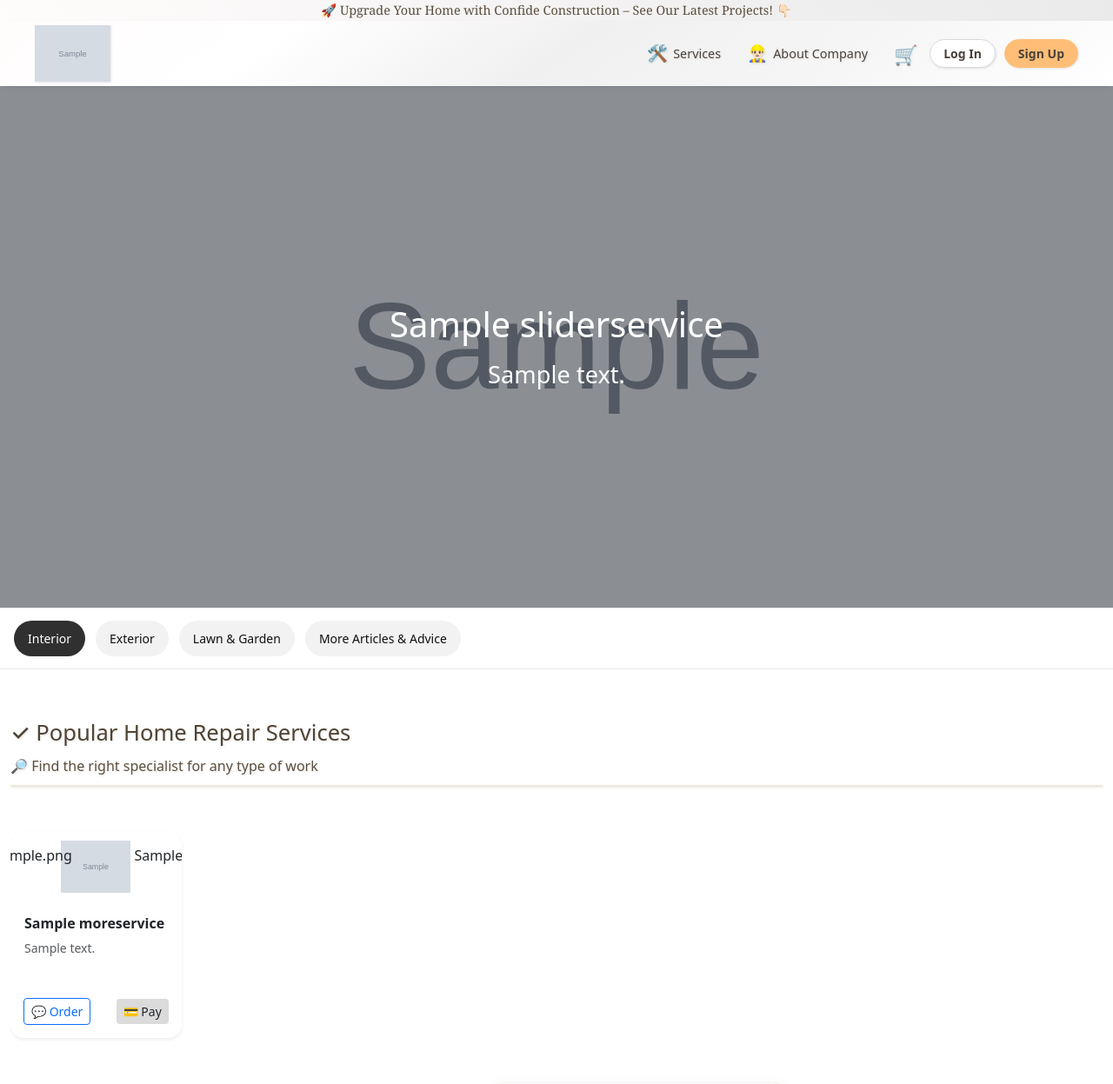
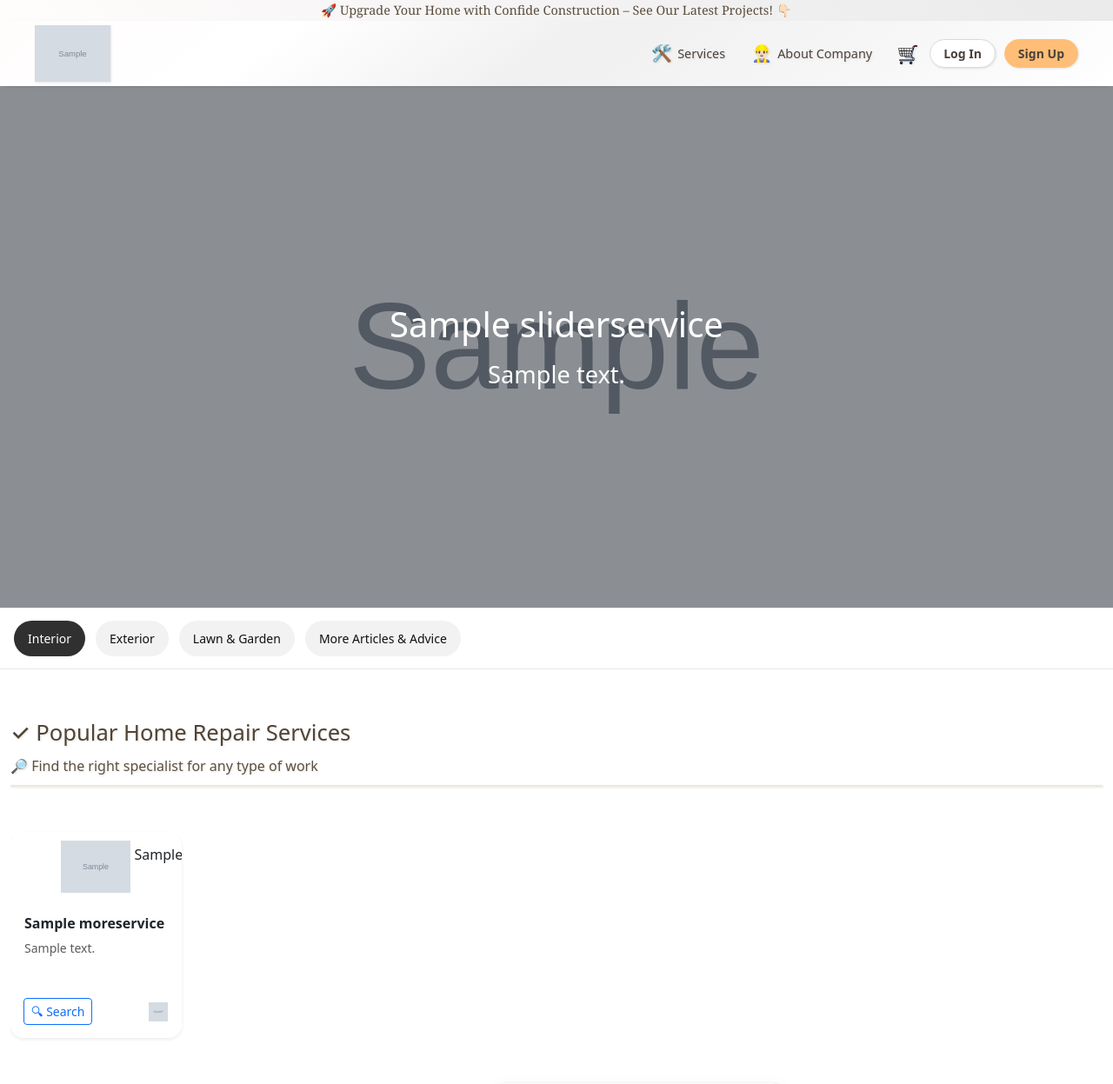
Before and after one commit to TumashenkaAliaksandr/cc, a Django app: page / in a window 1280 px wide. Shown: the top 1247 px of the page at 87% size. Run offline with Django 5.2, Linux system fonts and the light colour scheme; tables that the repository leaves empty hold one stand-in row (values such as "Sample post"); grey boxes marked "Sample" are stand-in pictures; some libraries are stand-ins or nearby versions.

Commit message:
added new styles for cart icon, update services sliders, base html

```diff
--- a/templates/main/base.html
+++ b/templates/main/base.html
@@ -13,7 +13,9 @@
     <link rel="stylesheet" href="https://cdn.jsdelivr.net/npm/basiclightbox@5/dist/basicLightbox.min.css"/>
     <link href="https://fonts.googleapis.com/css2?family=Lora&display=swap" rel="stylesheet"/>
     <link rel="stylesheet"
-      href="https://cdn.jsdelivr.net/npm/bootstrap-icons@1.11.3/font/bootstrap-icons.min.css">
+          href="https://cdn.jsdelivr.net/npm/bootstrap-icons@1.11.3/font/bootstrap-icons.min.css">
+    <link href="https://cdn.jsdelivr.net/npm/bootstrap@5.3.3/dist/css/bootstrap.min.css" rel="stylesheet">
+    <link rel="stylesheet" href="https://cdn.jsdelivr.net/npm/swiper@11/swiper-bundle.min.css"/>
 
     <!-- Google tag (gtag.js) -->
     <script async src="https://www.googletagmanager.com/gtag/js?id=G-J476BTK9QM"></script>
@@ -83,7 +85,7 @@
                     <ul class="dropdown-menu account-menu" aria-labelledby="accountMenuButton">
                         <li><a class="dropdown-item" href="#">👤 My account</a></li>
                         <li><a class="dropdown-item" href="#">❤️ Favorites</a></li>
-                        <li><a class="dropdown-item" href="#">🛒 Cart</a></li>
+                        <li><a class="dropdown-item" href="{% url 'cart' %}">🛒 Cart</a></li>
                         <li><a class="dropdown-item" href="#">⚙️ Settings</a></li>
                         <li><a class="dropdown-item" href="#">❓ Help</a></li>
 
@@ -101,7 +103,7 @@
                 </div>
             {% else %}
                 <a href="{% url 'cart' %}" class="cart-link" title="Cart">
-                    🛒
+                    <img src="{% static 'webapp/img/services/shopping-cart.png' %}" class="cart-icon" alt="Cart">
                 </a>
 
                 <div class="auth-buttons">
@@ -150,7 +152,7 @@
     <p>Design - PhoenixPegasus 2025 ®</p>
 </div>
 <script src="https://cdn.jsdelivr.net/npm/basiclightbox@5/dist/basicLightbox.min.js"></script>
- <script src="https://cdn.jsdelivr.net/npm/bootstrap@5.3.8/dist/js/bootstrap.bundle.min.js"></script>
+<script src="https://cdn.jsdelivr.net/npm/bootstrap@5.3.8/dist/js/bootstrap.bundle.min.js"></script>
 <script src="{% static 'webapp/js/main.js' %}"></script>
 <script src="{% static 'webapp/js/form.js' %}"></script>
 
--- a/webapp/models.py
+++ b/webapp/models.py
@@ -50,10 +50,10 @@ class MoreServices(models.Model):
         verbose_name="Изображение"
     )
 
-    icon = models.CharField(
-        max_length=20,
-        default="🛒",
+    icon = models.ImageField(
+        upload_to="services/icons/",
         blank=True,
+        null=True,
         verbose_name="Иконка"
     )
 
--- a/webapp/static/webapp/css/sliders.css
+++ b/webapp/static/webapp/css/sliders.css
@@ -28,8 +28,8 @@
 
 .service-icon {
     position: absolute;
-    top: 10px;
-    left: 10px;
+    bottom: 13px;
+    right: 10px;
     width: 33px;
     height: 33px;
     display: flex;
--- a/webapp/static/webapp/css/style.css
+++ b/webapp/static/webapp/css/style.css
@@ -14,6 +14,20 @@ body {
 
 .separator-80 {
     height: 80px;
+}
+
+.cart-icon {
+    width: 22px;
+    height: 22px;
+    transition: 0.2s ease;
+
+    /* БАЗОВО: перевёрнута */
+    transform: scaleX(-1);
+}
+
+/* при hover возвращаем нормальное положение */
+.cart-link:hover .cart-icon {
+    transform: scaleX(1) scale(1.1);
 }
 
 .topbar {
--- a/webapp/templates/webapp/services-sliders.html
+++ b/webapp/templates/webapp/services-sliders.html
@@ -1,7 +1,4 @@
 {% load static %}
-
-<link href="https://cdn.jsdelivr.net/npm/bootstrap@5.3.3/dist/css/bootstrap.min.css" rel="stylesheet">
-<link rel="stylesheet" href="https://cdn.jsdelivr.net/npm/swiper@11/swiper-bundle.min.css"/>
 
 <section id="services" class="container-fluid py-5">
 
@@ -27,10 +24,6 @@
                             <img src="{{ service.image.url }}"
                                  class="card-img-top"
                                  alt="{{ service.name }}">
-
-                            <div class="service-icon">
-                                {{ service.icon }}
-                            </div>
                             <div class="service-like">
                                 {{ service.like }}
                             </div>
@@ -55,13 +48,14 @@
 
                                 <a href="#"
                                    class="btn btn-sm btn-outline-primary">
-                                    💬 Order
+                                    🔍︎ Search
                                 </a>
 
-                                <a href="#"
-                                   class="btn btn-sm custom-pay-btn">
-                                    💳 Pay
-                                </a>
+                                <div class="service-icon">
+                                    {% if service.icon %}
+                                        <img src="{{ service.icon.url }}" class="cart-icon" alt="icon">
+                                    {% endif %}
+                                </div>
 
                             </div>
 
```
Also changed, not shown: webapp/migrations/0008_alter_moreservices_icon.py (added), webapp/migrations/0009_alter_moreservices_icon.py (added), webapp/static/webapp/img/services/shopping-cart.png (added).
